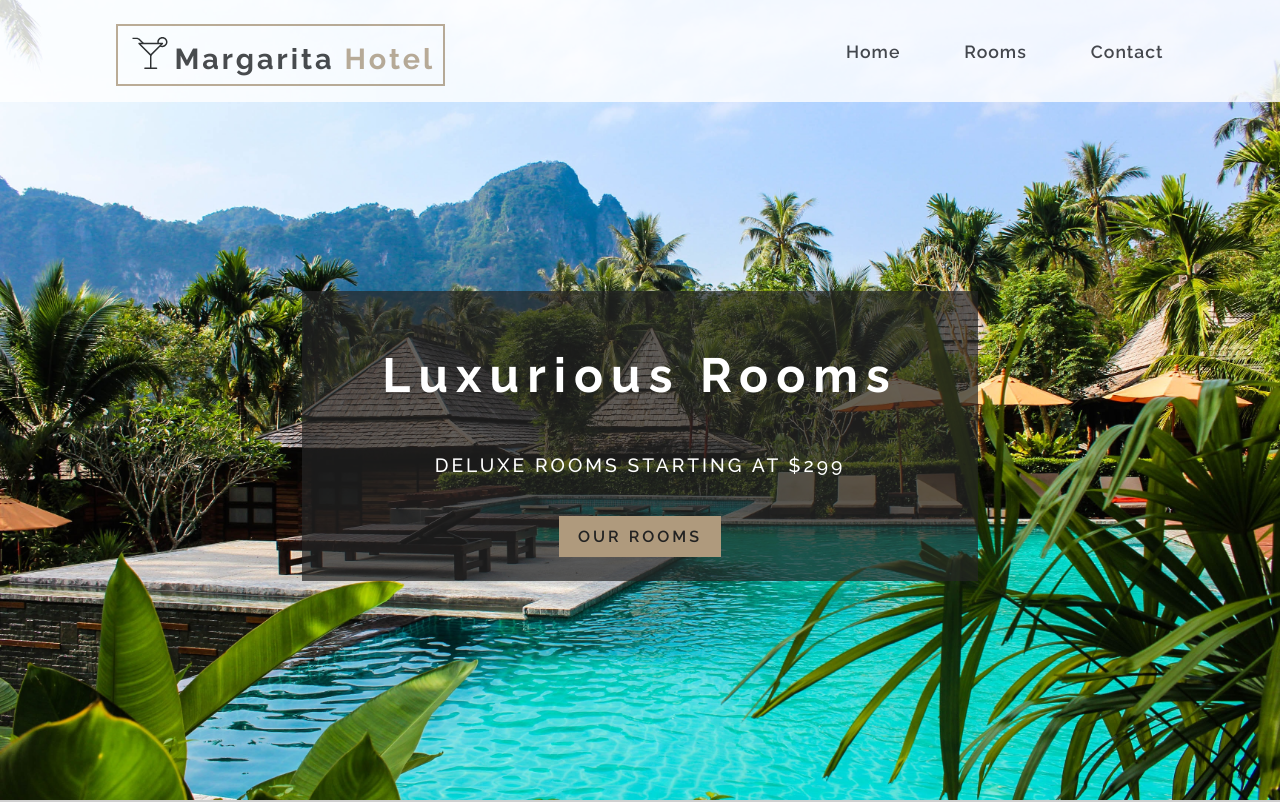
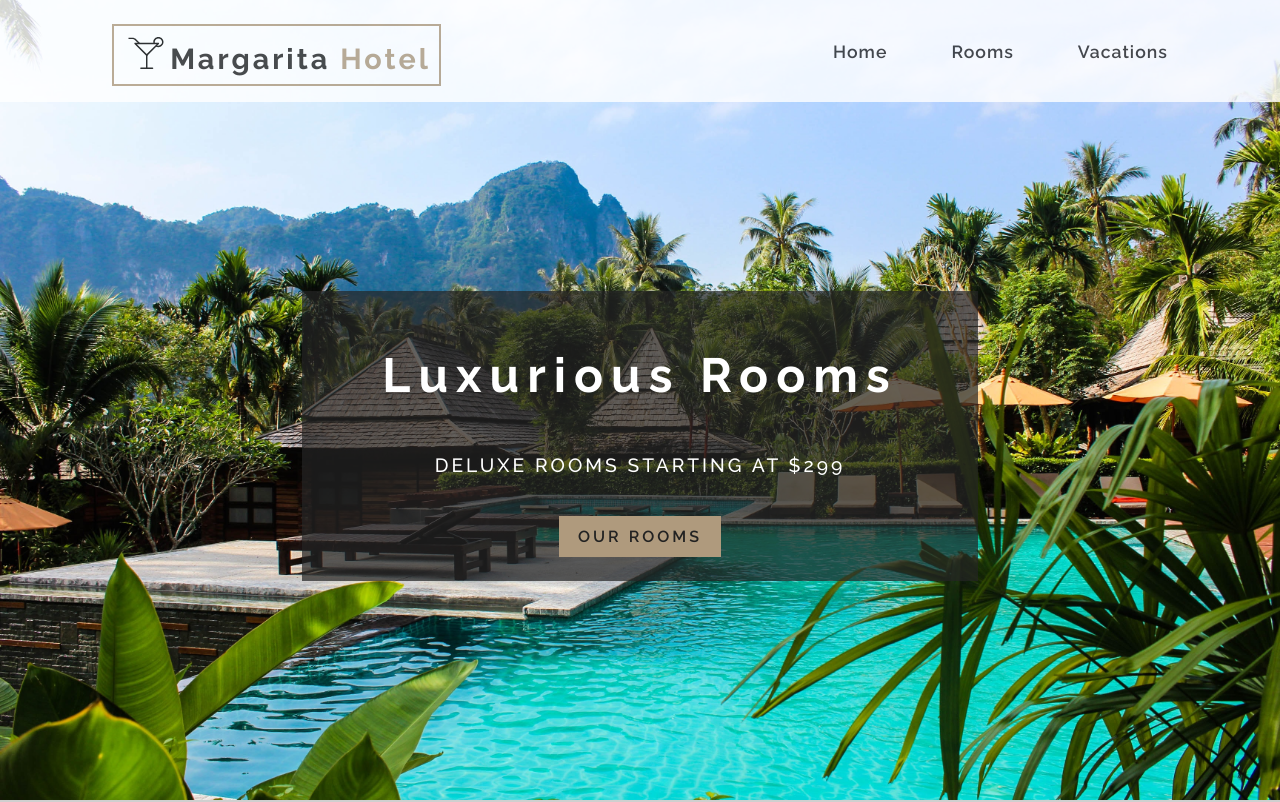
Before and after one commit to zaremakayasova/Margarita-Hotel, a React (Create React App) app: page / in a window 1280 px wide. Shown: the top 802 px of the page. Built offline with nearby package versions, Linux system fonts and the light colour scheme.

Commit message:
modified NavBar component

```diff
--- a/src/App.js
+++ b/src/App.js
@@ -7,6 +7,7 @@ import {
 import HomePage from './pages/HomePage/HomePage';
 import RoomsPage from './pages/RoomsPage/RoomsPage';
 import SingleRoomPage from './pages/SingleRoomPage/SingleRoomPage';
+import VacationsPage from './pages/VacationsPage/VacationsPage';
 import ErrorPage from './pages/ErrorPage/ErrorPage';
 import NavBar from './components/NavBar/NavBar';
 import Footer from './components/Footer/Footer';
@@ -21,6 +22,7 @@ const App = () => {
           <Route exact path='/'><HomePage /></Route>
           <Route exact path='/rooms'><RoomsPage /></Route>
           <Route exact path='/rooms/:slug'><SingleRoomPage /></Route>
+          <Route exact path='/vacations'><VacationsPage /></Route>
           <Route path='*'><ErrorPage url='/' text={'Page Not Found'} urlText='RETURN HOME' /></Route>
         </Switch>
         <Footer />
--- a/src/components/NavBar/NavBar.jsx
+++ b/src/components/NavBar/NavBar.jsx
@@ -33,7 +33,7 @@ const NavBar = () => {
                         <Link to='/rooms'>Rooms</Link>
                     </li>
                     <li>
-                        <Link to='/contact'>Contact</Link>
+                        <Link to='/vacations'>Vacations</Link>
                     </li>
                 </ul>
             </div>
```
